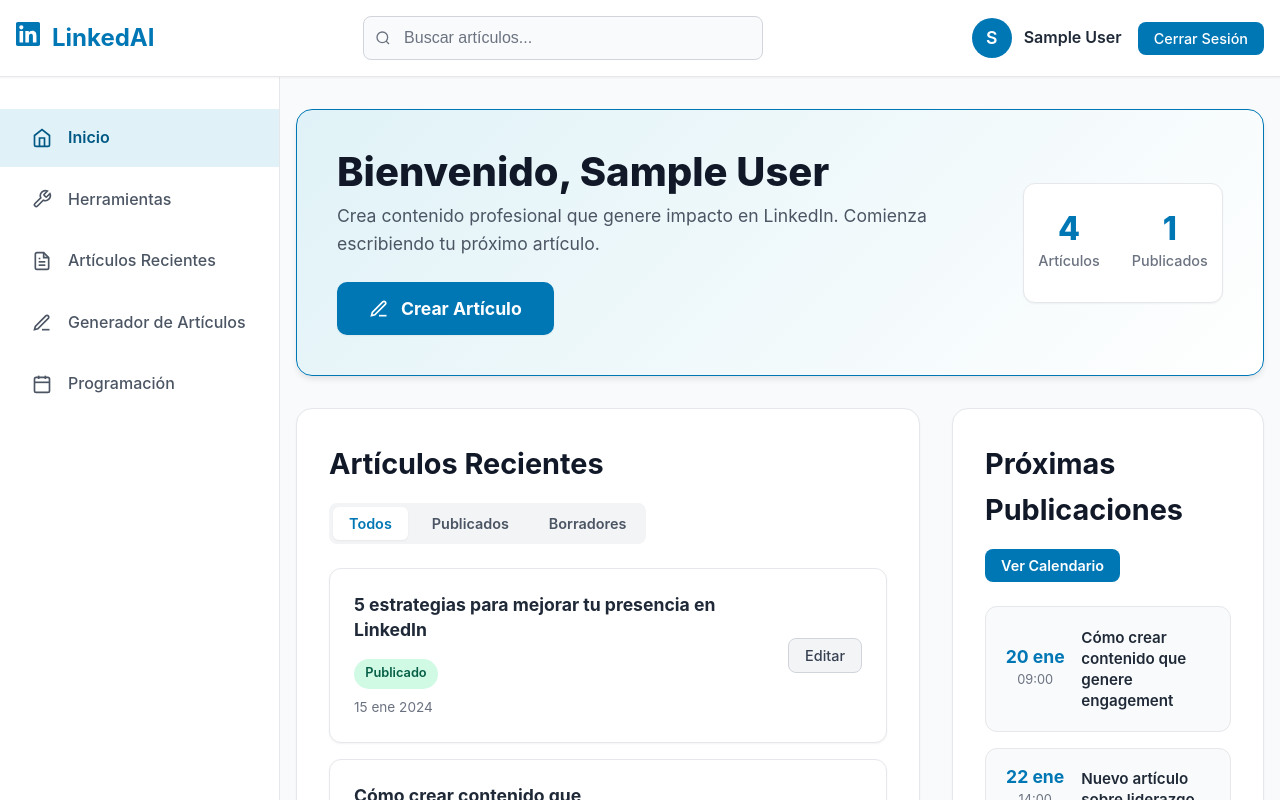
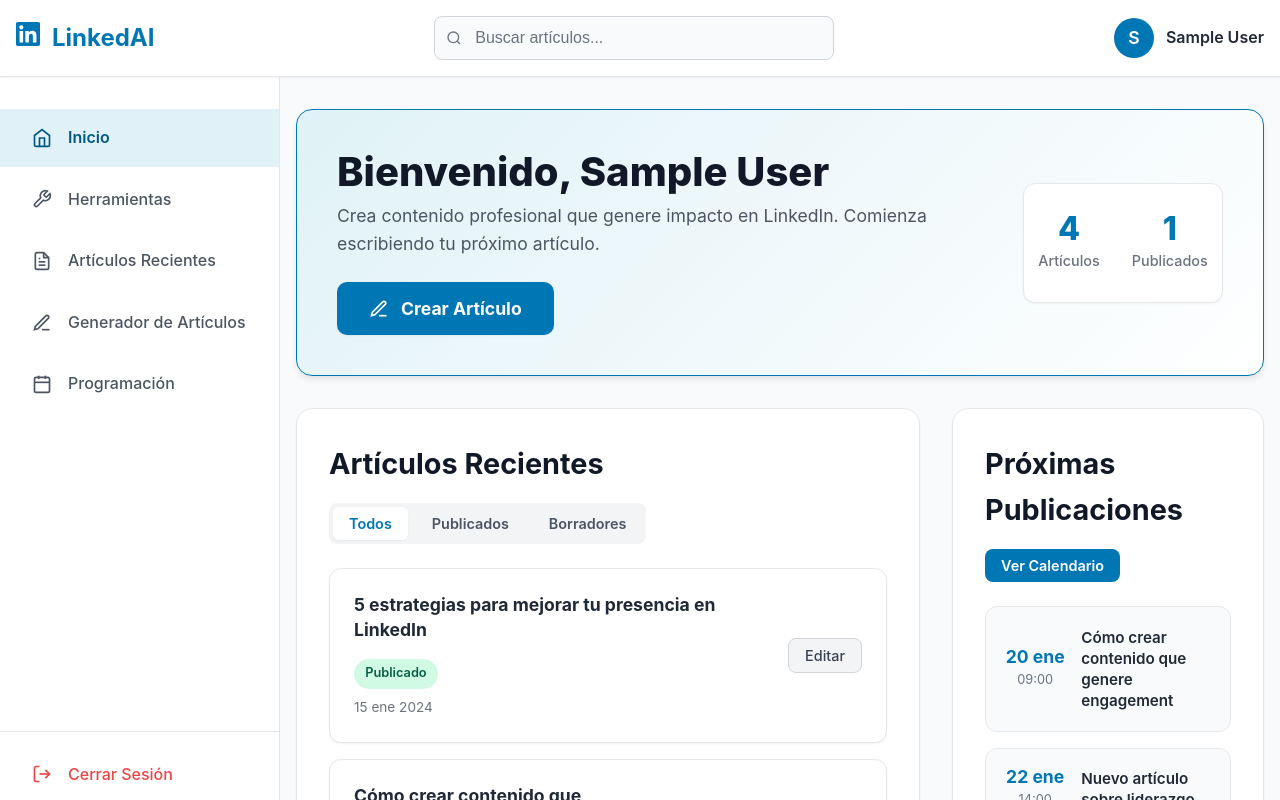
Before and after one commit to pelaayoujo/mi-saas-app, a Next.js app: page /dashboard in a window 1280 px wide. Shown: the top 800 px of the page. Built offline with nearby package versions, Linux system fonts and the light colour scheme; no server answers; sample sign-in values are in the browser's storage.

Commit message:
fix: Quitar botón cerrar sesión del header y hacer sticky el botón del sidebar

```diff
--- a/app/dashboard/dashboard.css
+++ b/app/dashboard/dashboard.css
@@ -239,7 +239,7 @@ body {
   display: flex;
   flex-direction: column;
   height: 100%;
-  justify-content: space-between;
+  justify-content: flex-start;
 }
 
 .nav-section {
@@ -249,9 +249,12 @@ body {
 }
 
 .nav-section-bottom {
-  margin-top: auto;
+  position: sticky;
+  bottom: 0;
+  background: var(--white);
   padding-top: 1rem;
   border-top: 1px solid var(--gray-200);
+  margin-top: auto;
 }
 
 .nav-item {
--- a/app/dashboard/page.js
+++ b/app/dashboard/page.js
@@ -148,12 +148,6 @@ export default function Dashboard() {
               </div>
               <div className="user-dropdown">
                 <span className="user-name">{session.user.name}</span>
-                <button
-                  className="logout-btn"
-                  onClick={() => signOut({ callbackUrl: '/' })}
-                >
-                  Cerrar Sesión
-                </button>
               </div>
             </div>
           </div>
```
